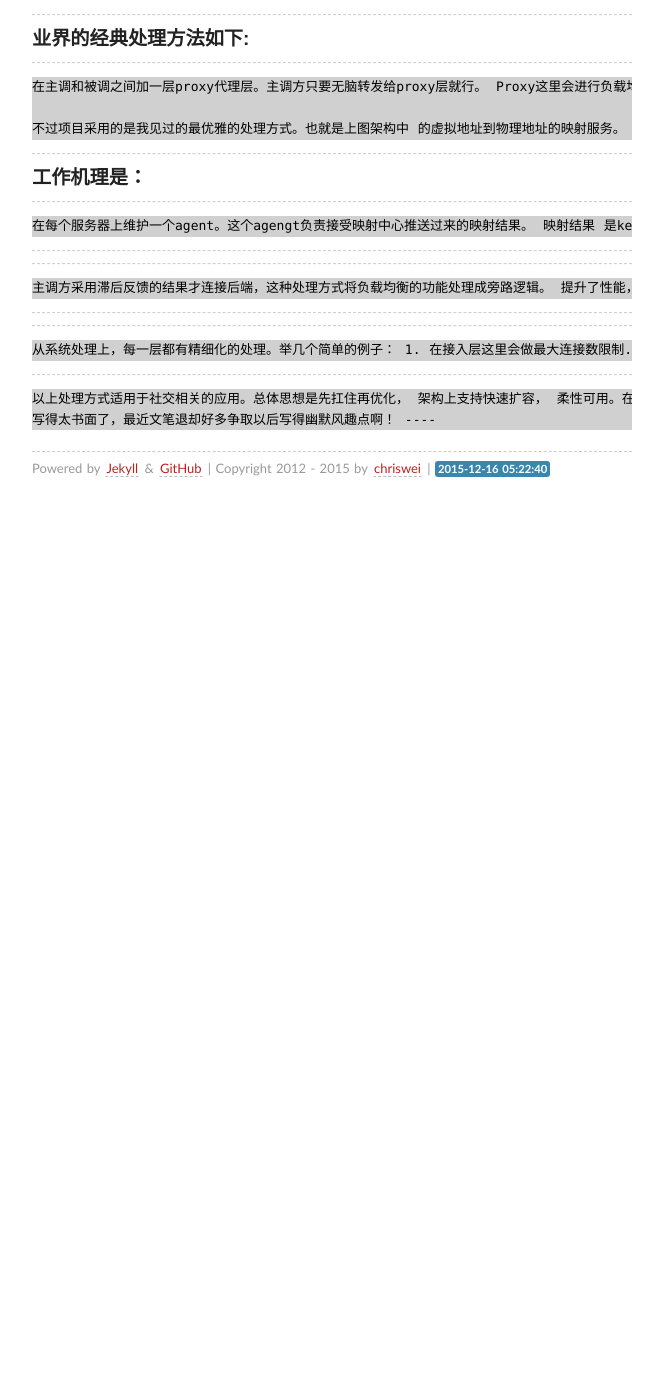
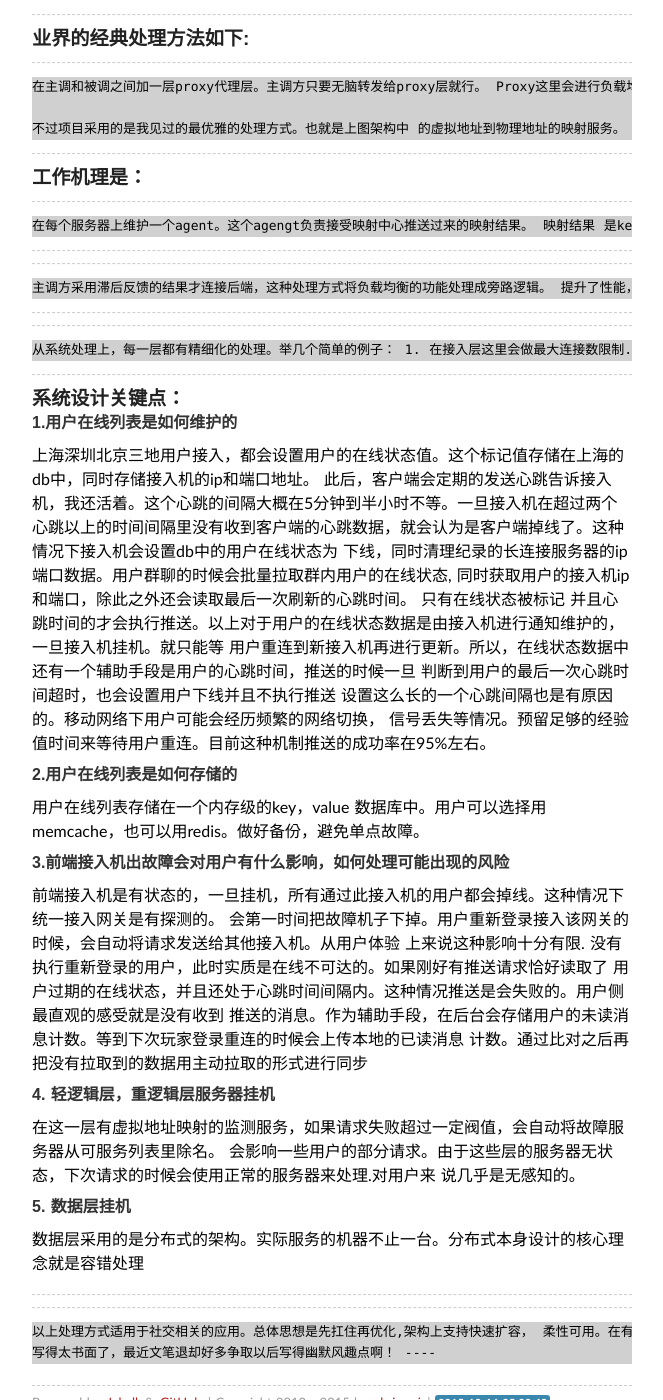
Before and after one commit to DsSysWay/DsSysWay.github.io, a Jekyll site: the page built from _posts/2015-12-15-陌生人群组项目架构浅述.md, in a window 1280 px wide and 1400 px high, scrolled down 1875 px. Shown: the whole window, without its empty margins (308-971 px from the left). Built offline with Jekyll 4.4.1, drawn with Linux system fonts in a browser that asks for light colours; some web fonts are replaced; Markdown is read by kramdown in place of the engine named in the settings; comment, search, counter and statistics services are not loaded; before the commit the page ends 2386 px from its top, so only the background shows below that.

Commit message:
add new change

```diff
--- a/_posts/2015-12-15-陌生人群组项目架构浅述.md
+++ b/_posts/2015-12-15-陌生人群组项目架构浅述.md
@@ -126,9 +126,47 @@ Proxy这里会进行负载均衡 并会检测每个请求的错误情况。如
 6. 对于功能相近的请求做抽象，进行并包处理。减少网络请求的耗时（国内跨地区的时延往返在100ms左右，不算上网络延迟堵塞这种情况）
 ----
 
+
 ----
-    以上处理方式适用于社交相关的应用。总体思想是先扛住再优化，
-架构上支持快速扩容， 柔性可用。在有限的资源支撑下快速应对随时
+###系统设计关键点：
+
+####1.用户在线列表是如何维护的
+上海深圳北京三地用户接入，都会设置用户的在线状态值。这个标记值存储在上海的db中，同时存储接入机的ip和端口地址。
+此后，客户端会定期的发送心跳告诉接入机，我还活着。这个心跳的间隔大概在5分钟到半小时不等。一旦接入机在超过两个
+心跳以上的时间间隔里没有收到客户端的心跳数据，就会认为是客户端掉线了。这种情况下接入机会设置db中的用户在线状态为
+下线，同时清理纪录的长连接服务器的ip端口数据。用户群聊的时候会批量拉取群内用户的在线状态,
+同时获取用户的接入机ip和端口，除此之外还会读取最后一次刷新的心跳时间。 只有在线状态被标记
+并且心跳时间的才会执行推送。以上对于用户的在线状态数据是由接入机进行通知维护的，一旦接入机挂机。就只能等
+用户重连到新接入机再进行更新。所以，在线状态数据中还有一个辅助手段是用户的心跳时间，推送的时候一旦
+判断到用户的最后一次心跳时间超时，也会设置用户下线并且不执行推送
+设置这么长的一个心跳间隔也是有原因的。移动网络下用户可能会经历频繁的网络切换，
+信号丢失等情况。预留足够的经验值时间来等待用户重连。目前这种机制推送的成功率在95%左右。
+####2.用户在线列表是如何存储的
+用户在线列表存储在一个内存级的key，value 数据库中。用户可以选择用memcache，也可以用redis。做好备份，避免单点故障。
+
+####3.前端接入机出故障会对用户有什么影响，如何处理可能出现的风险
+前端接入机是有状态的，一旦挂机，所有通过此接入机的用户都会掉线。这种情况下统一接入网关是有探测的。
+会第一时间把故障机子下掉。用户重新登录接入该网关的时候，会自动将请求发送给其他接入机。从用户体验
+上来说这种影响十分有限. 没有执行重新登录的用户，此时实质是在线不可达的。如果刚好有推送请求恰好读取了
+用户过期的在线状态，并且还处于心跳时间间隔内。这种情况推送是会失败的。用户侧最直观的感受就是没有收到
+推送的消息。作为辅助手段，在后台会存储用户的未读消息计数。等到下次玩家登录重连的时候会上传本地的已读消息
+计数。通过比对之后再把没有拉取到的数据用主动拉取的形式进行同步
+
+####4. 轻逻辑层，重逻辑层服务器挂机
+在这一层有虚拟地址映射的监测服务，如果请求失败超过一定阀值，会自动将故障服务器从可服务列表里除名。
+会影响一些用户的部分请求。由于这些层的服务器无状态，下次请求的时候会使用正常的服务器来处理.对用户来
+说几乎是无感知的。
+
+####5. 数据层挂机
+
+数据层采用的是分布式的架构。实际服务的机器不止一台。分布式本身设计的核心理念就是容错处理
+
+
+
+----
+----
+
+    以上处理方式适用于社交相关的应用。总体思想是先扛住再优化,架构上支持快速扩容， 柔性可用。在有限的资源支撑下快速应对随时
 会爆发的互联网海量请求服务。
     写得太书面了，最近文笔退却好多争取以后写得幽默风趣点啊！
 ----
```
